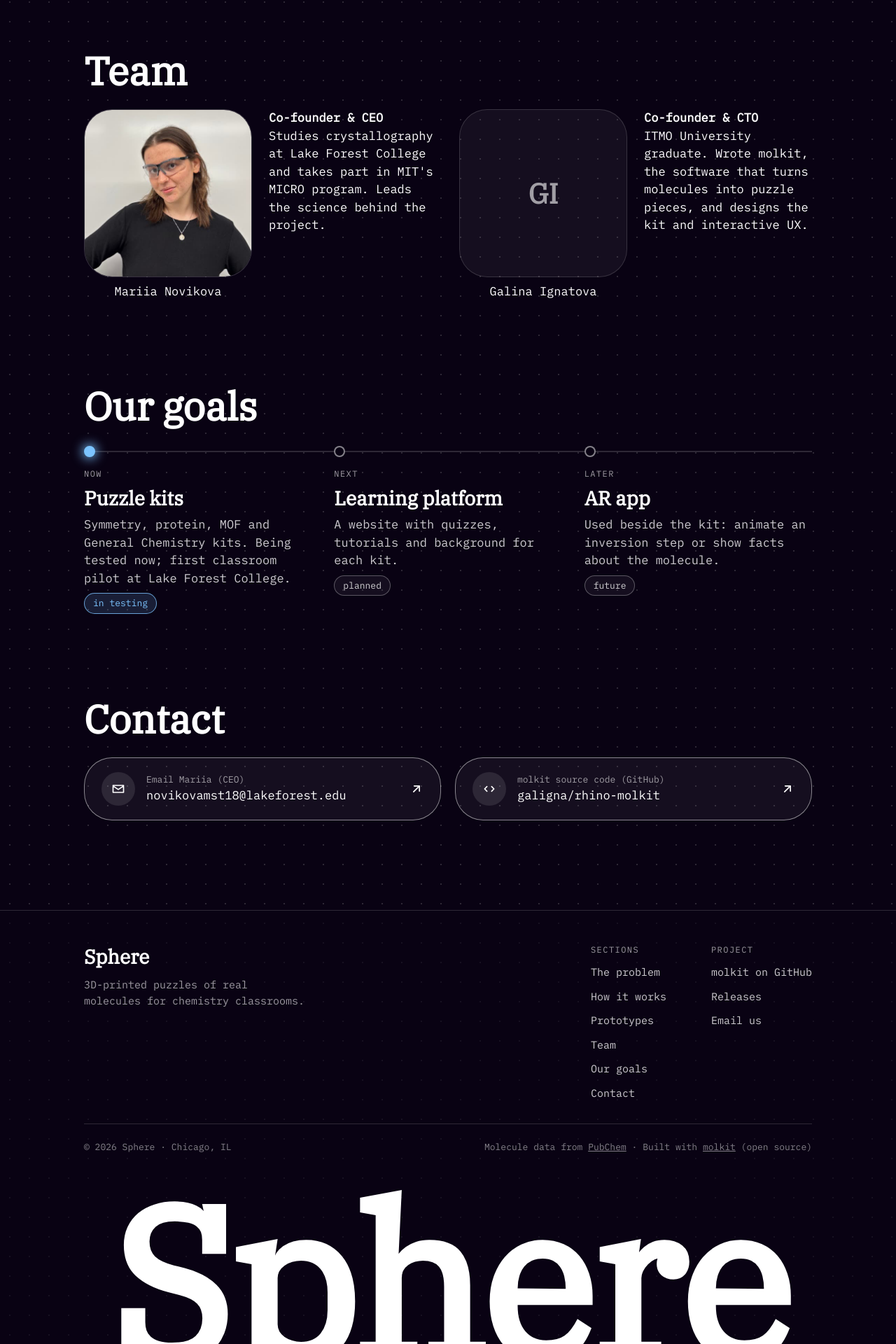
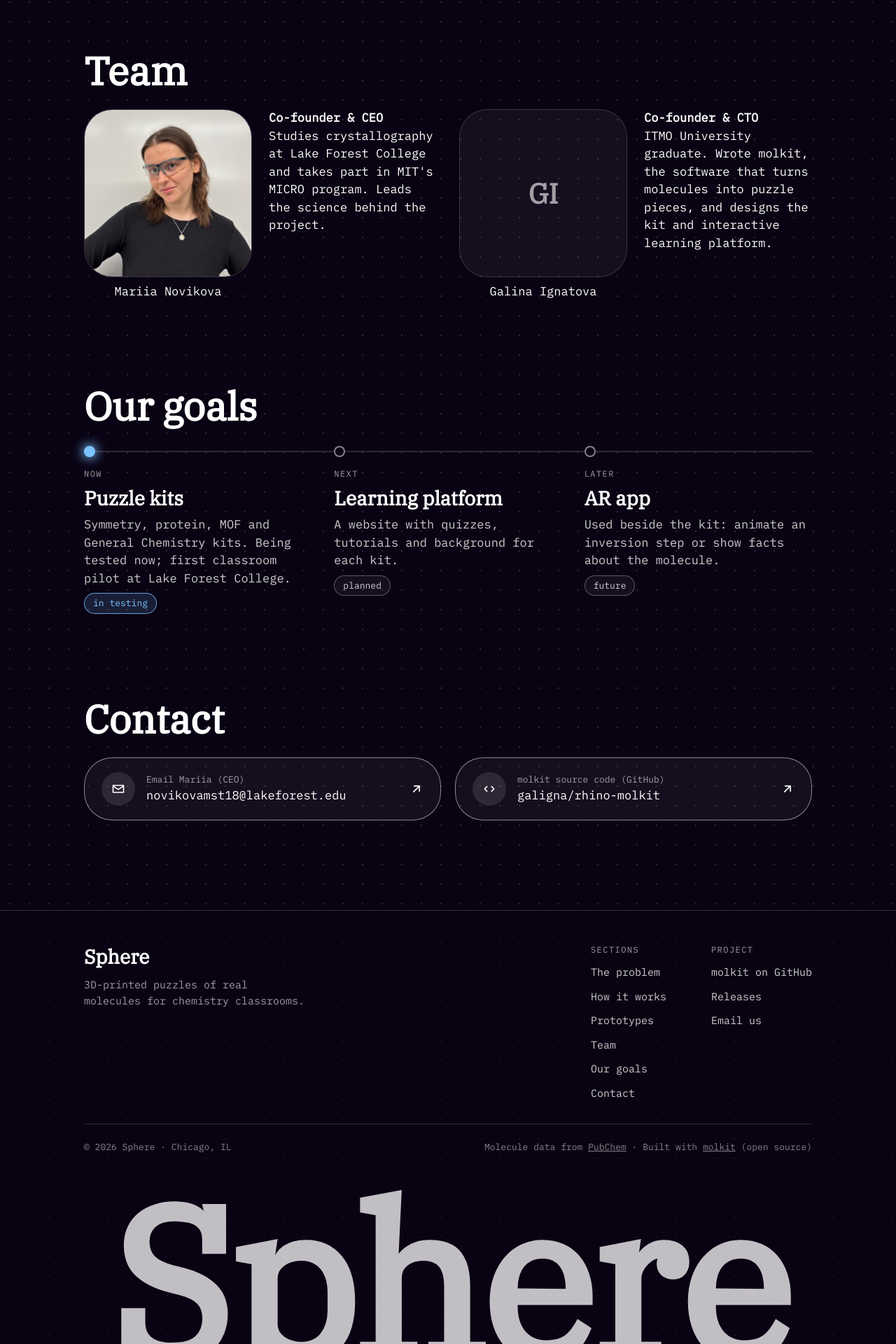
Before and after one commit to galigna/sphere, a React (Vite) app: page / in a window 1280 px wide. Shown: the part 2755-4675 px from the top of the page at 70% size. Built offline with nearby package versions, Linux system fonts and the light colour scheme; no server answers.

Commit message:
Copy from Figma: bio wording, tagline line breaks; softer footer wordmark
- Galina's bio ends with "interactive learning platform"
- Tagline keeps each sentence on one line (non-breaking spaces, as in Figma)
- Footer wordmark at 75% opacity

```diff
--- a/src/content.js
+++ b/src/content.js
@@ -39,7 +39,7 @@ export const TEAM = [
   {
     name: 'Galina Ignatova',
     role: 'Co-founder & CTO',
-    bio: 'ITMO University graduate. Wrote molkit, the software that turns molecules into puzzle pieces, and designs the kit and interactive UX.',
+    bio: 'ITMO University graduate. Wrote molkit, the software that turns molecules into puzzle pieces, and designs the kit and interactive learning platform.',
   },
 ]
 
--- a/src/sections/Problem.jsx
+++ b/src/sections/Problem.jsx
@@ -10,7 +10,10 @@ export default function Problem() {
           but each one has to be designed by hand in CAD software, so few teachers can make them.
         </p>
       </section>
-      <p className="tagline h3">Pick a molecule. Print the pieces. Build it in class.</p>
+      {/* Lines break only between sentences. */}
+      <p className="tagline h3">
+        Pick&nbsp;a&nbsp;molecule. Print&nbsp;the&nbsp;pieces. Build&nbsp;it&nbsp;in&nbsp;class.
+      </p>
     </>
   )
 }
--- a/src/styles/site.css
+++ b/src/styles/site.css
@@ -590,6 +590,7 @@ button, input {
   font: 700 29cqi / 1 var(--font-serif);
   letter-spacing: -0.02em;
   text-align: center;
+  opacity: 0.75;
 }
 
 /* Tablet */
```
